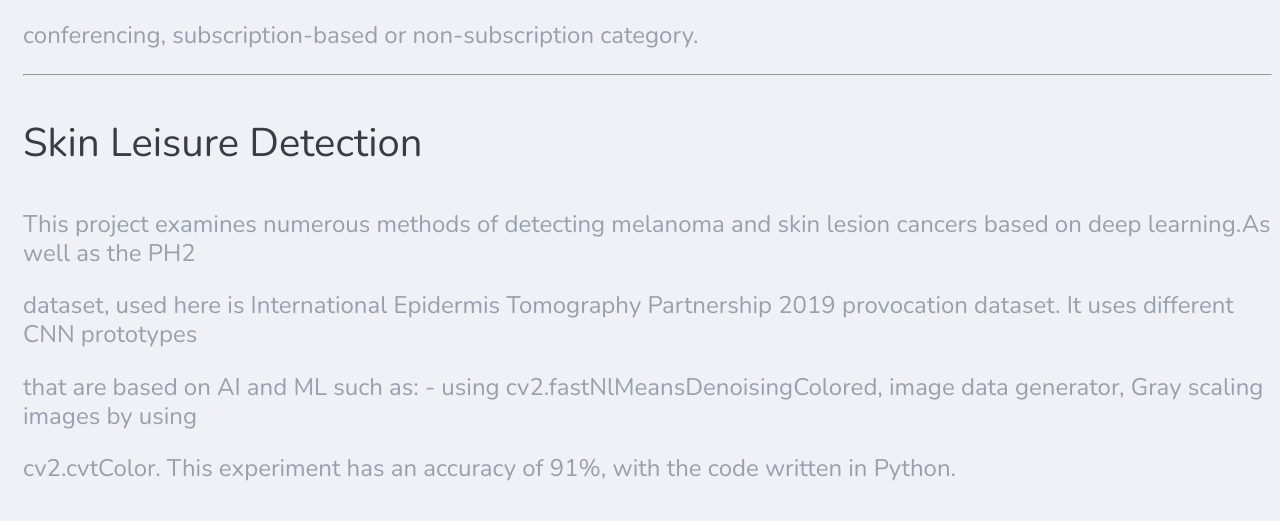
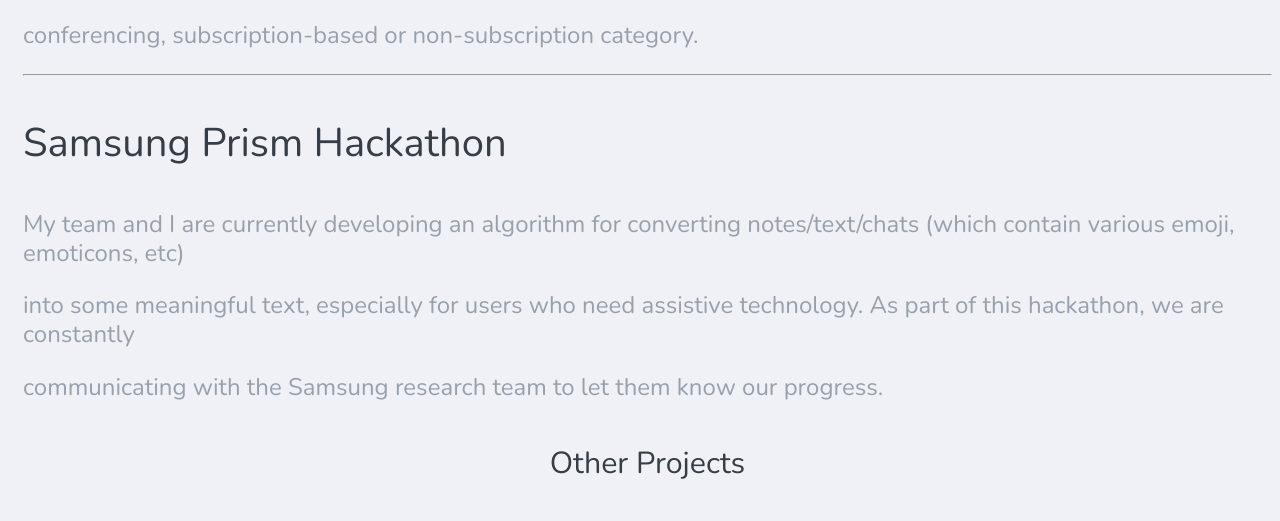
Before and after one commit to AbhishekPragada/AbhishekPragada.github.io, a plain HTML site: page index.html in a window 1280 px wide. Shown: the part 1569-2090 px from the top of the page. Drawn offline with nearby package versions, Linux system fonts and the light colour scheme.

Commit message:
Update index.html

```diff
--- a/index.html
+++ b/index.html
@@ -86,11 +86,10 @@
   <p> algorithms (SVM, k-NN, XGBoost, GBDT) in order to give the priority to the network based on whether the network flow belongs to video</p>
   <p> conferencing, subscription-based or non-subscription category.</p>
     <hr>
-  <h3>Skin Leisure Detection</h3>
-  <p>This project examines numerous methods of detecting melanoma and skin lesion cancers based on deep learning.As well as the PH2</p>
-  <p> dataset, used here is International Epidermis Tomography Partnership 2019 provocation dataset. It uses different CNN prototypes</p>
-  <p> that are based on AI and ML such as: - using cv2.fastNlMeansDenoisingColored, image data generator, Gray scaling images by using </p>
-  <p>cv2.cvtColor. This experiment has an accuracy of 91%, with the code written in Python.</p>
+  <h3>Samsung Prism Hackathon</h3>
+  <p>My team and I are currently developing an algorithm for converting notes/text/chats (which contain various emoji, emoticons, etc)</p>
+  <p>into some meaningful text, especially for users who need assistive technology. As part of this hackathon, we are constantly</p>
+  <p> communicating with the Samsung research team to let them know our progress.</p>
   <h4>Other Projects</h4>
   <a href="https://github.com/AbhishekPragada" target="_blank"><img alt="Gituhb" src="github.png" width="100" height="100"></a>
   </div>
```
